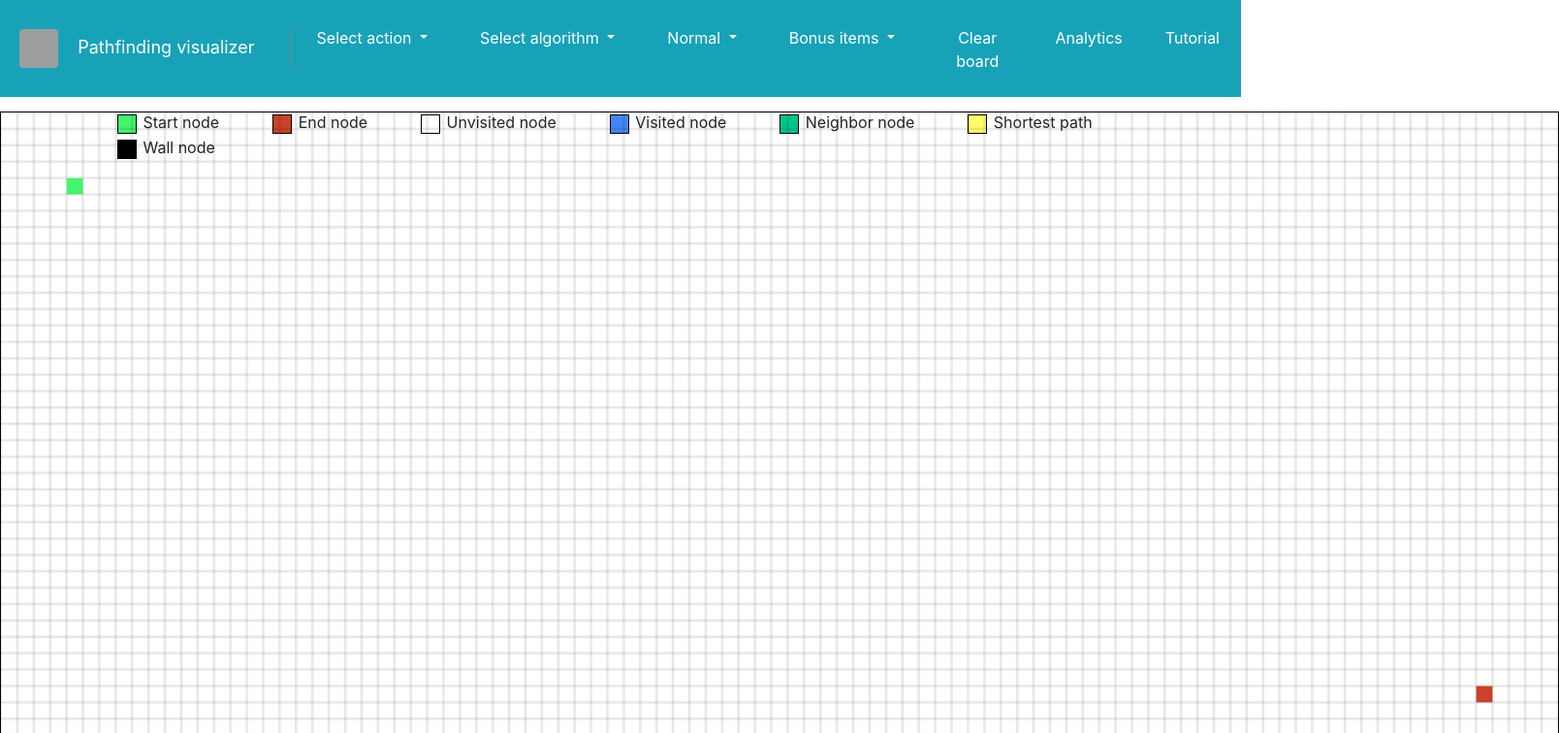
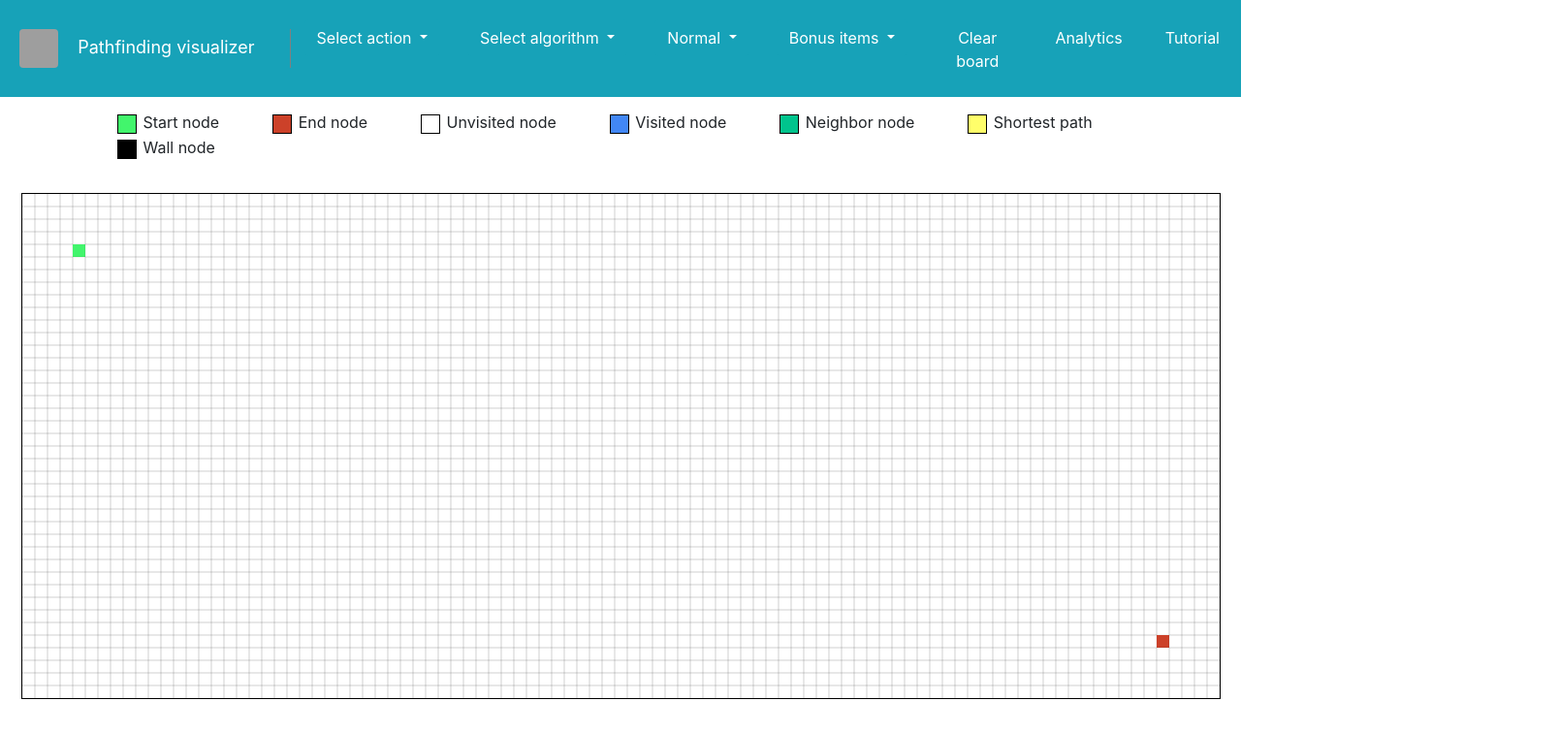
Before and after one commit to ajdinpasic/Pathfinding-visualizer, an Angular app in the folder angular-spa/: page / in a window 1280 px wide. Shown: the top 756 px of the page at 97% size, 1608 px wide, since content can reach past the window. Built offline with nearby package versions, Linux system fonts and the light colour scheme; grey boxes are pictures that could not be loaded.

Commit message:
zoom undo

```diff
--- a/angular-spa/src/app/components/grid/grid.component.html
+++ b/angular-spa/src/app/components/grid/grid.component.html
@@ -1 +1 @@
-<canvas id="pathfindingCanvas" style="zoom:130%"></canvas>
+<canvas id="pathfindingCanvas"></canvas>
```
